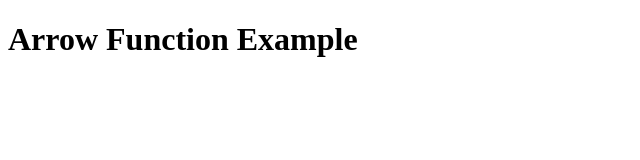
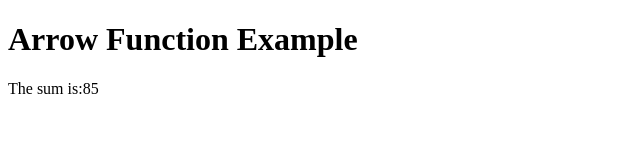
Before and after one commit to rajat0919/JavaScript-Tutorial, a plain HTML site: page callback.html in a window 1280 px wide. Shown: the whole page, without its empty margins (0-640 px from the left). Drawn offline with Linux system fonts and the light colour scheme.

Commit message:
Update callback.html

```diff
--- a/callback.html
+++ b/callback.html
@@ -17,9 +17,9 @@
         callback(sum);
     }
 
-    //callback function that logs the result
+    //callback function that displays the result
     function res(result){
-        console.log("The sum is:" + result);
+        document.write("The sum is:" + result);
     }
 
     //call add function
```
